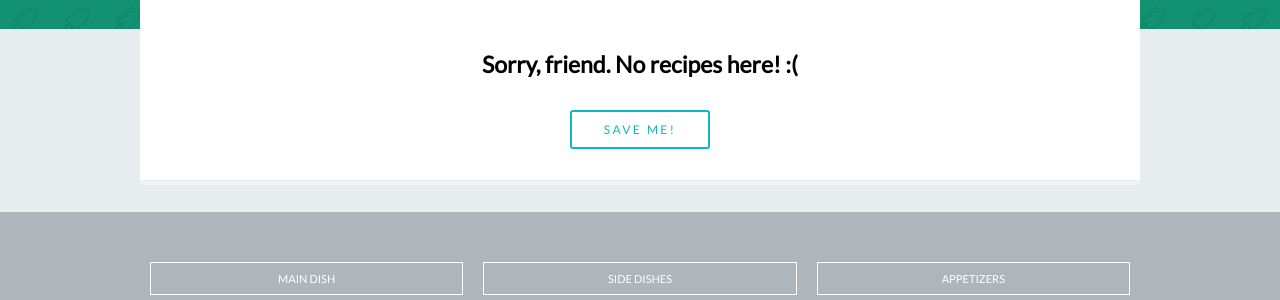
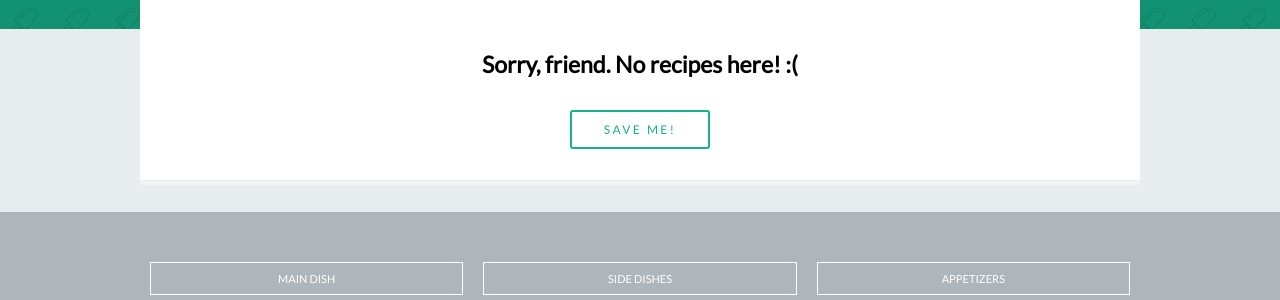
Before and after one commit to nicklemmon/recipes, a Jekyll site: the page built from dessert/pie.html, in a window 1280 px wide. Shown: the part 256-556 px from the top of the page. Built offline with Jekyll 4.4.1, drawn with Linux system fonts in a browser that asks for light colours; some web fonts are replaced.

Commit message:
General - changed button type from secondary to primary
Signed-off-by: Nick Lemmon <nick.lemmon@gmail.com>

```diff
--- a/_includes/recipe-tile-loop.html
+++ b/_includes/recipe-tile-loop.html
@@ -2,7 +2,7 @@
 
 	<div class="Tile Tile--error">
 		<p class="Tile-paragraph Tile-paragraph--error">Sorry, friend. No recipes here! :(</p>
-		<a href="{{ site.baseurl }}/" class="Button Button--secondary">Save me!</a>
+		<a href="{{ site.baseurl }}/" class="Button Button--primary">Save me!</a>
 	</div>
 
 {% else %}
```
